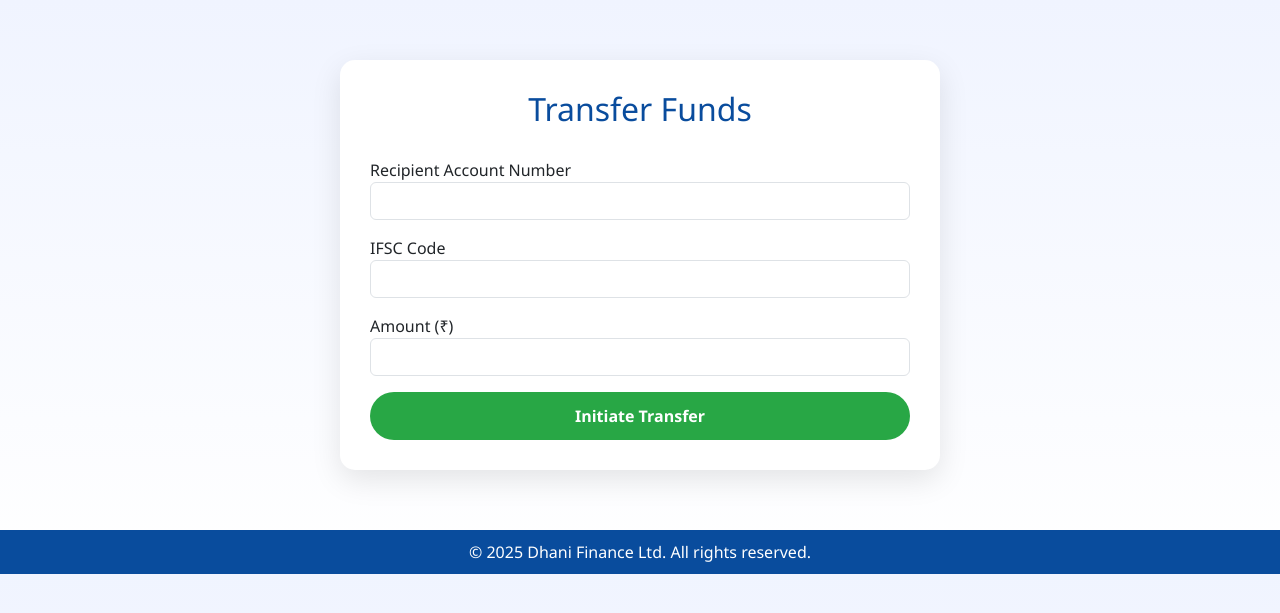
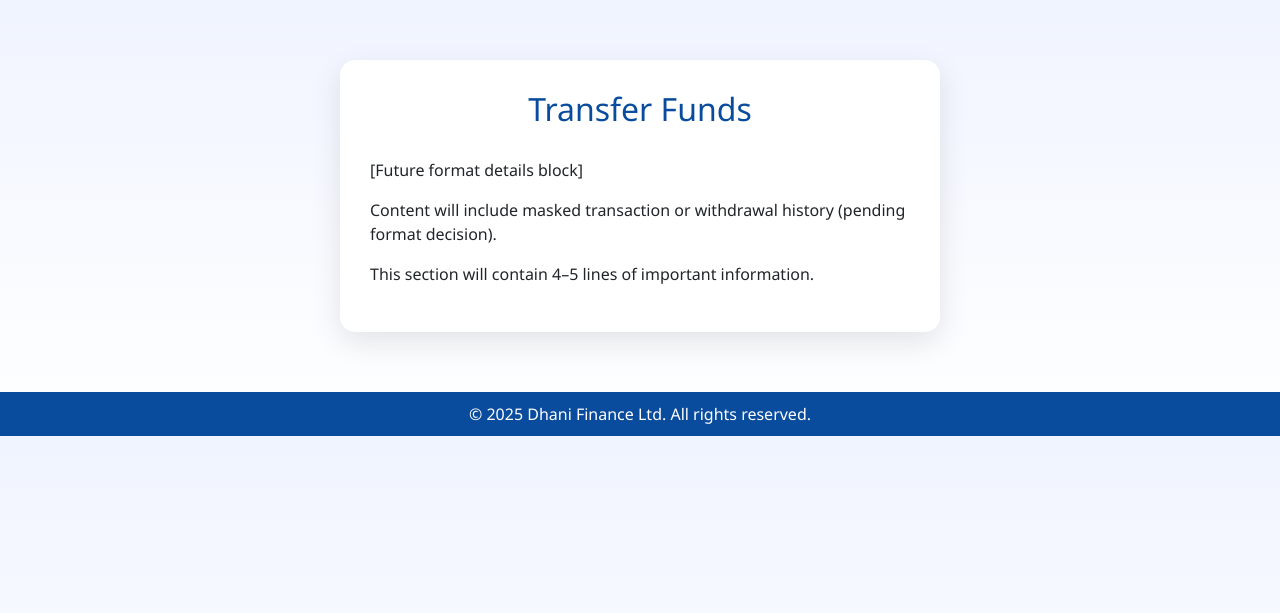
Before and after one commit to AnasRust/Dhani_Finance, a Flask app: page /transfer in a window 1280 px wide. Shown: the top 613 px of the page. Run offline with Flask 2, Linux system fonts and the light colour scheme; parts of the project's set-up code (start-up, migrations or seed data) failed here and were passed over.

Commit message:
Updated transfer.html for transfer funds UI

```diff
--- a/templates/transfer.html
+++ b/templates/transfer.html
@@ -73,24 +73,12 @@
 <body>
   <div class="transfer-container">
     <h2>Transfer Funds</h2>
-    <form method="POST">
-      <div class="mb-3">
-        <label for="accountNo">Recipient Account Number</label>
-        <input type="text" class="form-control" name="accountNo" required>
-      </div>
-
-      <div class="mb-3">
-        <label for="ifsc">IFSC Code</label>
-        <input type="text" class="form-control" name="ifsc" required>
-      </div>
-
-      <div class="mb-3">
-        <label for="amount">Amount (₹)</label>
-        <input type="number" class="form-control" name="amount" required min="1">
-      </div>
-
-      <button type="submit" class="btn btn-transfer">Initiate Transfer</button>
-    </form>
+    <!-- ✅ Placeholder Block -->
+    <div class="info-block">
+      <p>[Future format details block]</p>
+      <p>Content will include masked transaction or withdrawal history (pending format decision).</p>
+      <p>This section will contain 4–5 lines of important information.</p>
+    </div>
   </div>
 
   <div class="footer">
--- a/templates/withdraw.html
+++ b/templates/withdraw.html
@@ -104,14 +104,14 @@
 
       <!-- ✅ Green Transfer Button -->
       <a href="/transfer" class="green-btn">Transfer Funds in your Bank Account</a>
-    </div>
 
-    <!-- ✅ Placeholder Block -->
+      <!-- ✅ Placeholder Block -->
     <div class="info-block">
       <p>[Future format details block]</p>
       <p>Content will include masked transaction or withdrawal history (pending format decision).</p>
       <p>This section will contain 4–5 lines of important information.</p>
     </div>
+
   </div>
 
   <div class="footer">
```
